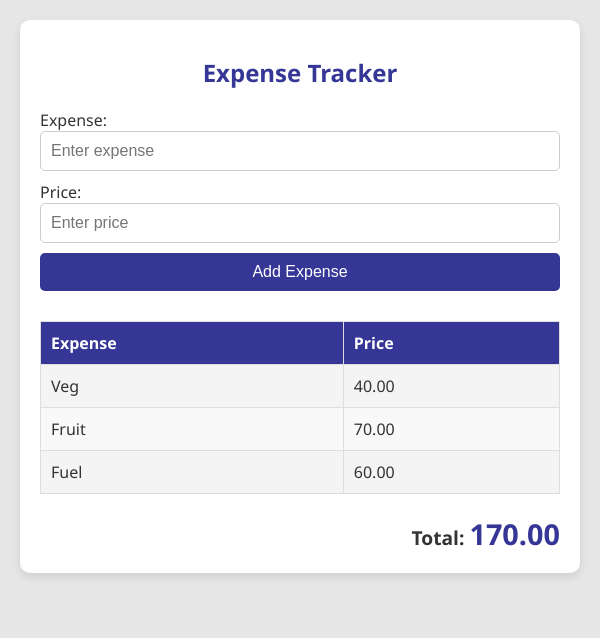
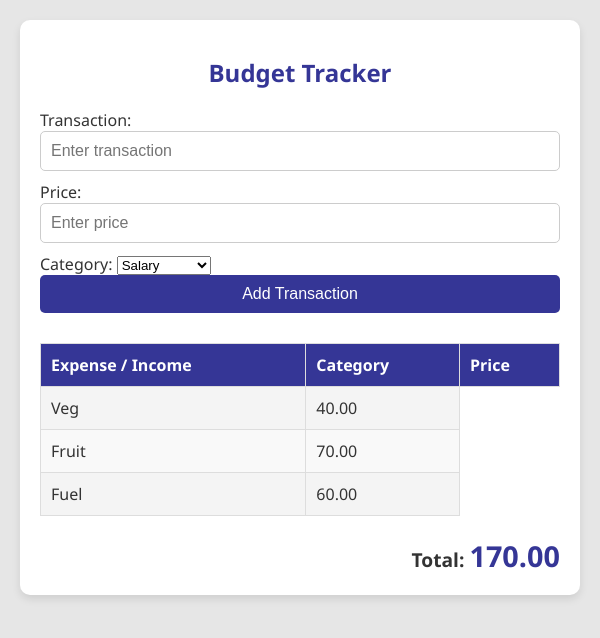
Before and after one commit to Hyp3rSWE/budget-tracker, an Electron app: page renderer/index.html in a window 600 px wide. Drawn offline with Linux system fonts and the light colour scheme.

Commit message:
Improved The UI

```diff
--- a/renderer/index.html
+++ b/renderer/index.html
@@ -9,18 +9,27 @@
 <body>
     <div class="container">
         <header>
-            <h1>Expense Tracker</h1>
+            <h1>Budget Tracker</h1>
         </header>
 
         <section class="input-section">
             <form id="expenseForm">
-                <label for="expense">Expense:</label>
-                <input type="text" id="expense" placeholder="Enter expense">
+                <label for="expense">Transaction:</label>
+                <input type="text" id="expense" placeholder="Enter transaction">
 
                 <label for="price">Price:</label>
                 <input type="number" id="price" placeholder="Enter price" min="0" step="0.01">
 
-                <button type="button" id="addExpenseBtn">Add Expense</button>
+                <label for="category">Category:</label>
+                <select id="category">
+                    <option value="Food">Salary</option>
+                    <option value="Entertainment">Freelancing</option>
+                    <option value="Transport">Investments</option>
+                    <option value="Utilities">Rent</option>
+                    <option value="Other">Other</option>
+                </select>
+
+                <button type="button" id="addExpenseBtn">Add Transaction</button>
             </form>
         </section>
 
@@ -28,7 +37,8 @@
             <table id="expenseTable">
                 <thead>
                     <tr>
-                        <th>Expense</th>
+                        <th>Expense / Income</th>
+                        <th>Category</th>
                         <th>Price</th>
                     </tr>
                 </thead>
```
